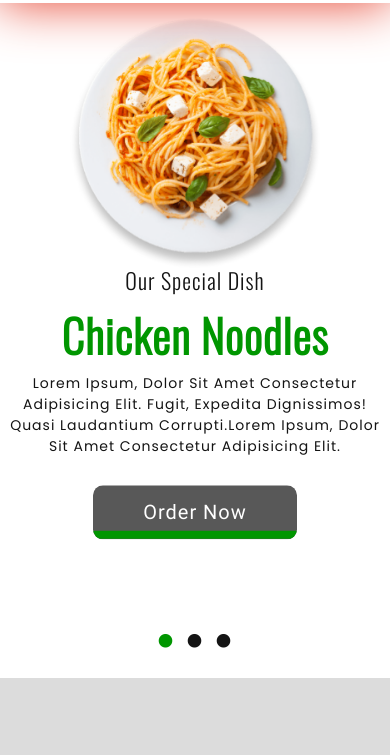
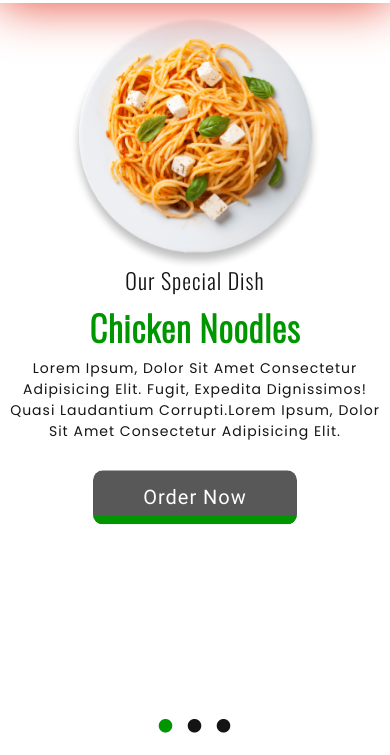
Before and after one commit to mistersakil/fast-food-restaurant-using-html-css-js, a plain HTML site: page index.html in a window 390 px wide. Shown: the part 77-832 px from the top of the page. Drawn offline with Linux system fonts and the light colour scheme.

Commit message:
fixed few responsive issues

```diff
--- a/index.html
+++ b/index.html
@@ -266,7 +266,9 @@
               <i class="fas fa-headphones-alt icon"></i> 24/7 service
             </button>
           </div>
-          <a href="./#" class="btnBasic readMore"> <span> read more</span></a>
+          <div class="readMore">
+            <a href="./#" class="btnBasic"> <span> read more</span></a>
+          </div>
           <!-- /.btnGroup -->
         </article>
         <!-- /.content -->
--- a/sass/partials/_about.scss
+++ b/sass/partials/_about.scss
@@ -75,7 +75,20 @@
         }
       }
       /* btnBasic */
+      .readMore {
+        display: flex;
+        width: 100%;
+        align-items: center;
+        @include _xSmallScreen {
+          justify-content: center;
+        }
+      }
       @include _btnBasic($margin: 5rem 0 1rem 0);
+      @include _xSmallScreen {
+        .btnBasic {
+          width: 100%;
+        }
+      }
       @include _largeScreen {
         flex: 1 1 45%;
       }
--- a/sass/partials/_homeSlider.scss
+++ b/sass/partials/_homeSlider.scss
@@ -34,9 +34,6 @@
           }
           @include _smallScreen {
             font-size: 3.5rem;
-          }
-          @include _xSmallScreen {
-            font-size: 4.5rem;
           }
           @include _xxSmallScreen {
             font-size: 3rem;
@@ -154,9 +151,12 @@
   }
   @include _mediumScreen {
     @include _padding($x: 1rem);
-    height: 60vh;
+    height: 75vh;
   }
   @include _xSmallScreen {
-    height: 80vh;
+    height: 90vh;
+  }
+  @include _xxSmallScreen {
+    height: 94vh;
   }
 }
--- a/sass/partials/_mixin.scss
+++ b/sass/partials/_mixin.scss
@@ -80,7 +80,7 @@
   }
 }
 
-@mixin _btnBasic($margin: 4rem 0 0 0, $padding: 2rem 5rem) {
+@mixin _btnBasic($margin: 4rem 0 0 0, $padding: 2rem 5rem, $width: auto) {
   .btnBasic {
     position: relative;
     display: inline-block;
@@ -92,6 +92,7 @@
     text-align: center;
     margin: $margin;
     padding: $padding;
+    width: $width;
     cursor: pointer;
     border-radius: 1rem;
     animation: 1.5s linear infinite upAndDown;
```
Also changed, not shown: css/app.css, 1 other file.
